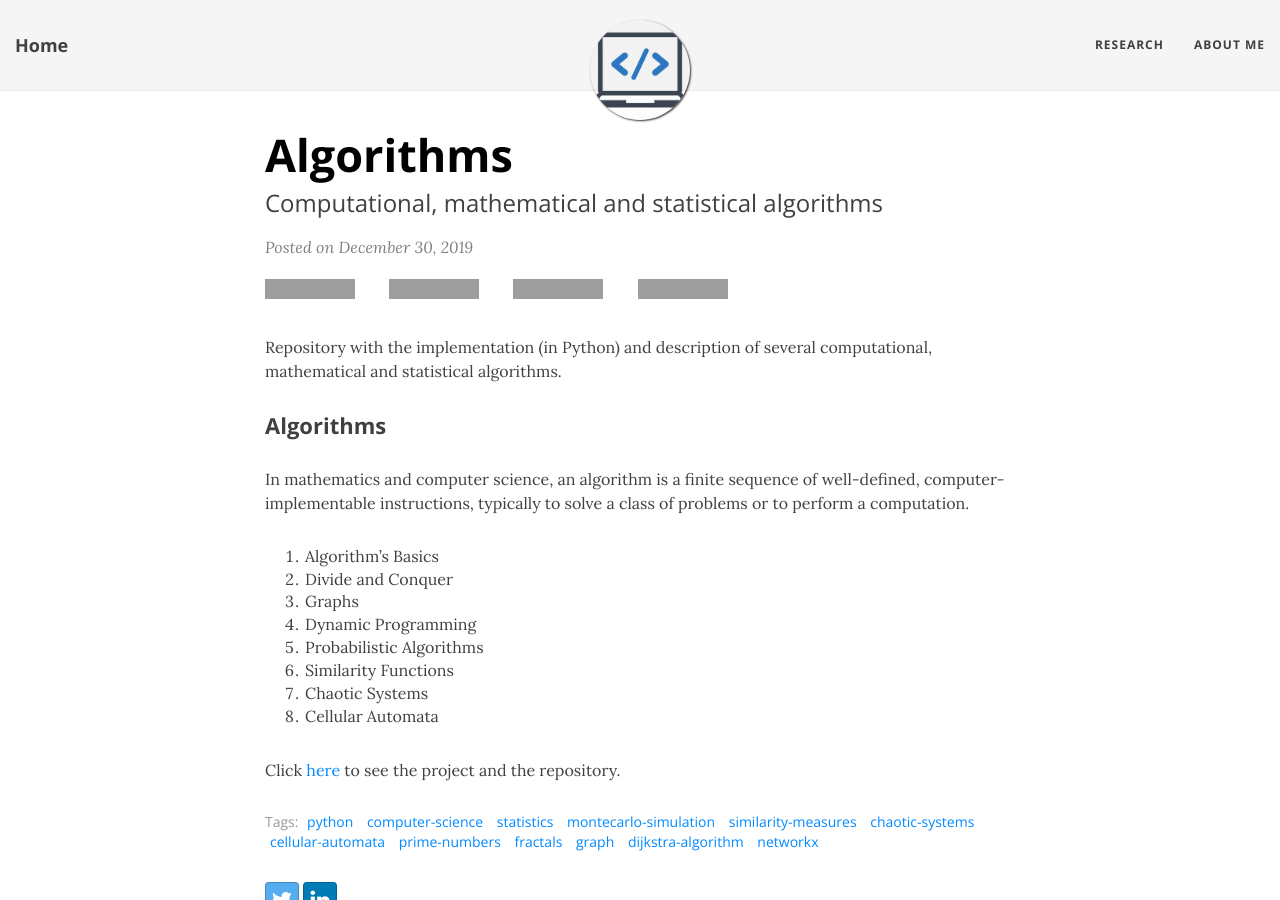
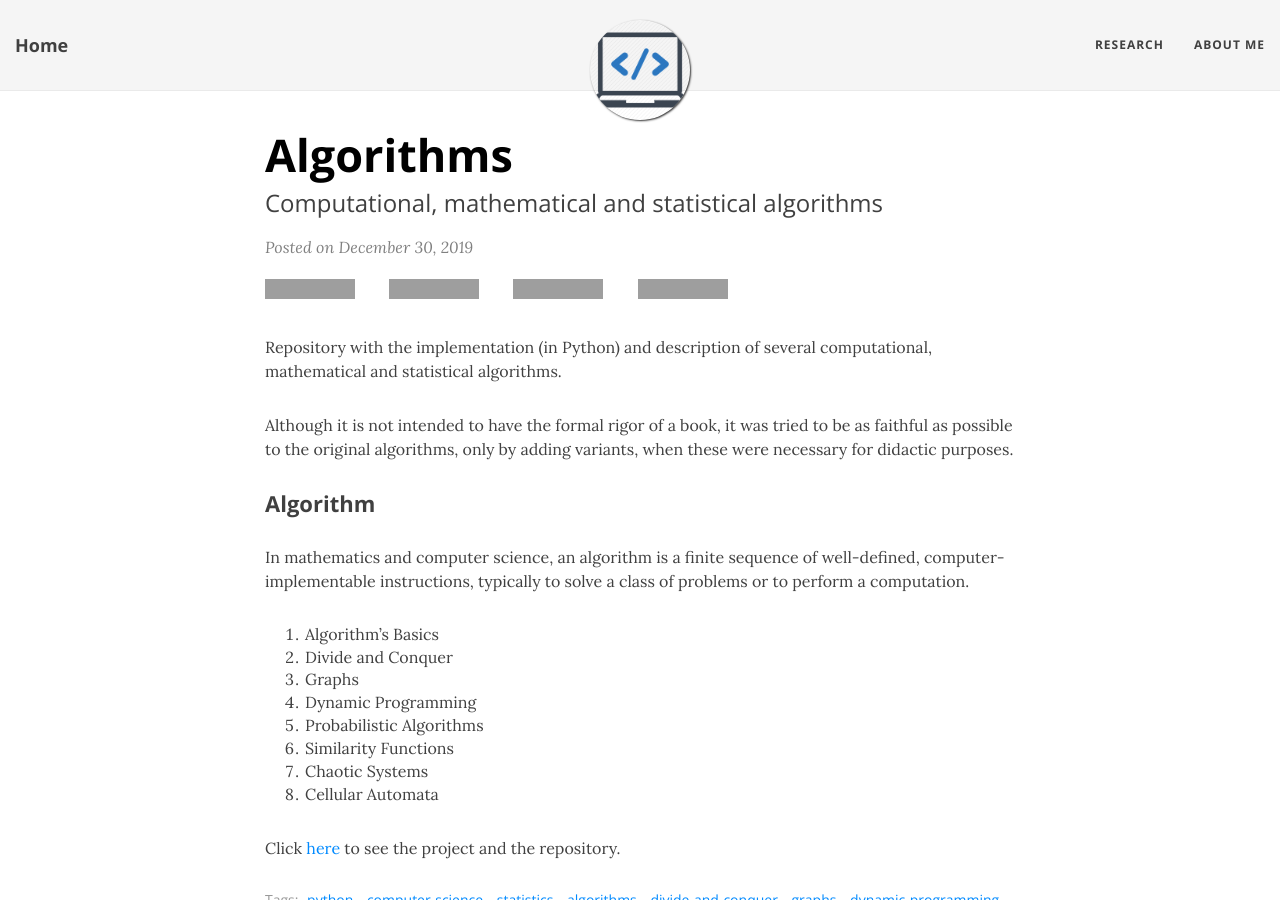
Before and after one commit to ansegura7/ansegura7.github.io, a Jekyll site: the page built from _posts/2019-12-30-algorithms.md, in a window 1280 px wide and 900 px high, cut to the strip 0-900 px from the top of the window. Built offline with Jekyll 4.4.1, drawn with Linux system fonts in a browser that asks for light colours; nearby versions of some CDN libraries; some of the changed text lies outside the part shown; grey boxes are pictures that could not be loaded.

Commit message:
Update Algorithms posts
The post content was updated.

```diff
--- a/_posts/2019-12-30-algorithms.md
+++ b/_posts/2019-12-30-algorithms.md
@@ -5,13 +5,15 @@ subtitle: Computational, mathematical and statistical algorithms
 gh-url: https://ansegura7.github.io/Algorithms/
 gh-repo: ansegura7/Algorithms
 gh-badge: [watch, star, fork, follow]
-tags: [python, computer-science, statistics, montecarlo-simulation, similarity-measures, chaotic-systems, cellular-automata, prime-numbers, fractals, graph, dijkstra-algorithm, networkx]
+tags: [python, computer-science, statistics, algorithms, divide-and-conquer, graphs, dynamic-programming, probabilistic-algorithms, similarity-measures, chaotic-systems, cellular-automata, dijkstra-algorithm, lasvegas-algorithm, hanoi-towers, graph-coloring, fractal, networkx]
 comments: true
 ---
 
 Repository with the implementation (in Python) and description of several computational, mathematical and statistical algorithms.
 
-### Algorithms
+Although it is not intended to have the formal rigor of a book, it was tried to be as faithful as possible to the original algorithms, only by adding variants, when these were necessary for didactic purposes.
+
+### Algorithm
 In mathematics and computer science, an algorithm is a finite sequence of well-defined, computer-implementable instructions, typically to solve a class of problems or to perform a computation.
 
 1. Algorithm's Basics
```
